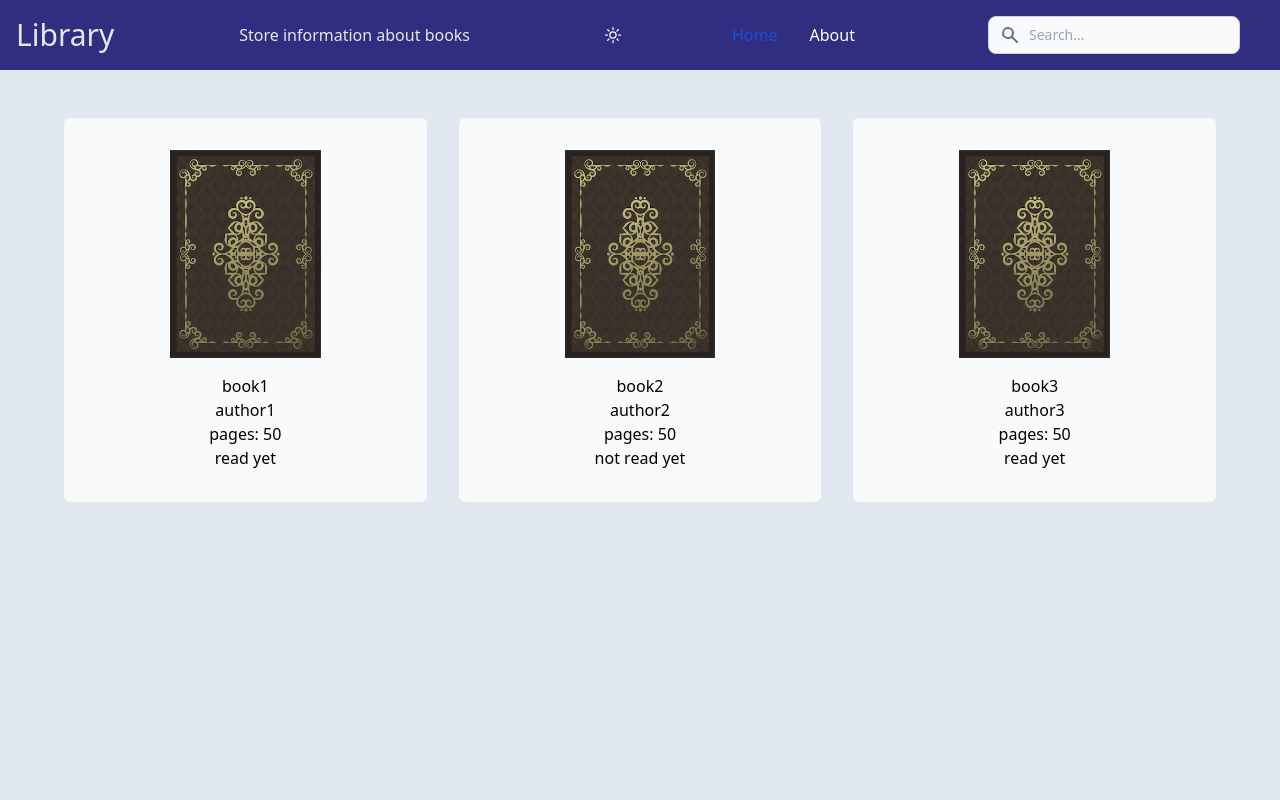
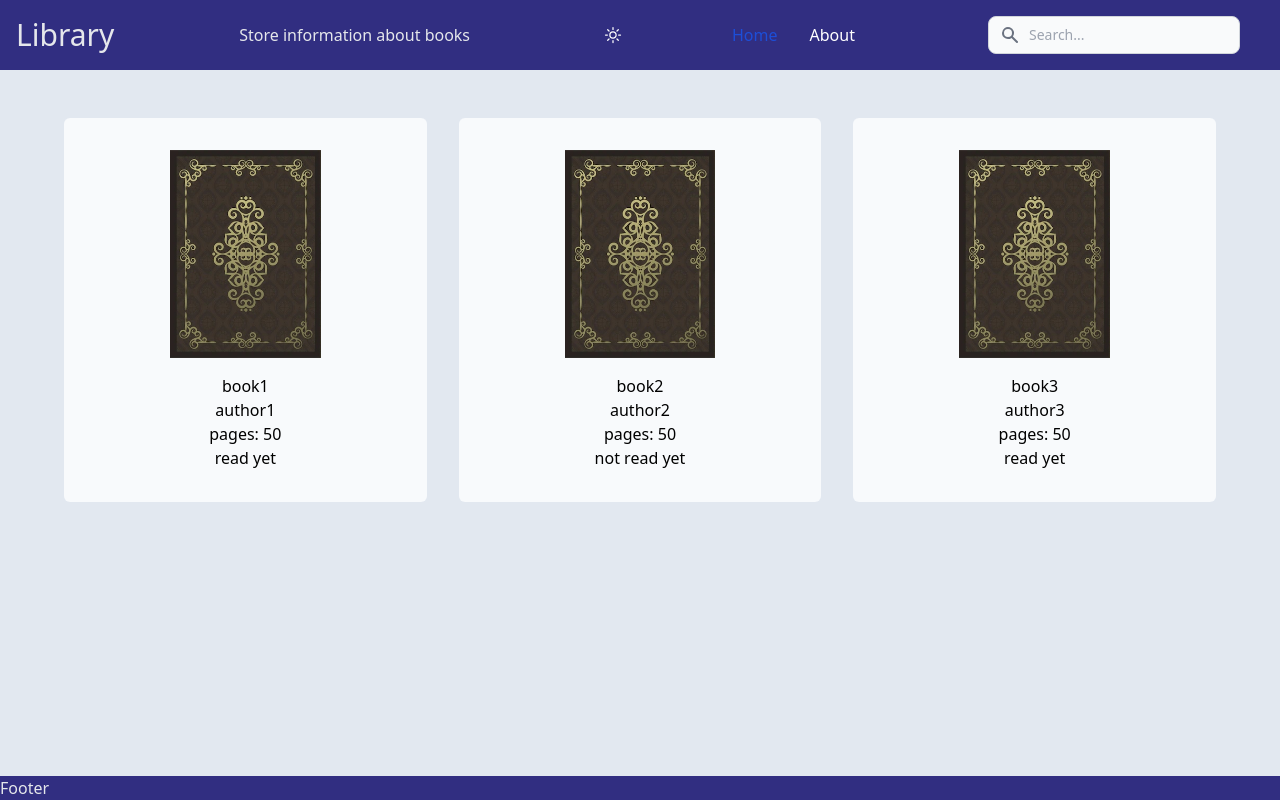
Before and after one commit to AlexisW42/library-react, a React (Vite) app: page / in a window 1280 px wide. Built offline with nearby package versions, Linux system fonts and the light colour scheme.

Commit message:
Added a footer

```diff
--- a/src/App.jsx
+++ b/src/App.jsx
@@ -1,6 +1,7 @@
 import { useState, useEffect } from 'react'
 import Header from './components/Header'
 import AppRouter from './components/AppRouter'
+import Footer from './components/Footer'
 
 function App() {
   const [darkToggle, setDarkToggle] = useState(
@@ -26,6 +27,7 @@ function App() {
     <>
       <Header darkMode={ToggleDarkMode} darkToggle={darkToggle} />
       <AppRouter />
+      <Footer />
     </>
   )
 }
--- /dev/null
+++ b/src/components/Footer.jsx
@@ -0,0 +1,8 @@
+function Footer() {
+  return (
+    <foot className="h-fit bg-indigo-900 text-gray-200 dark:bg-slate-900 dark:border-t-2 dark:border-t-slate-800">
+      Footer
+    </foot>
+  )
+}
+export default Footer
```
